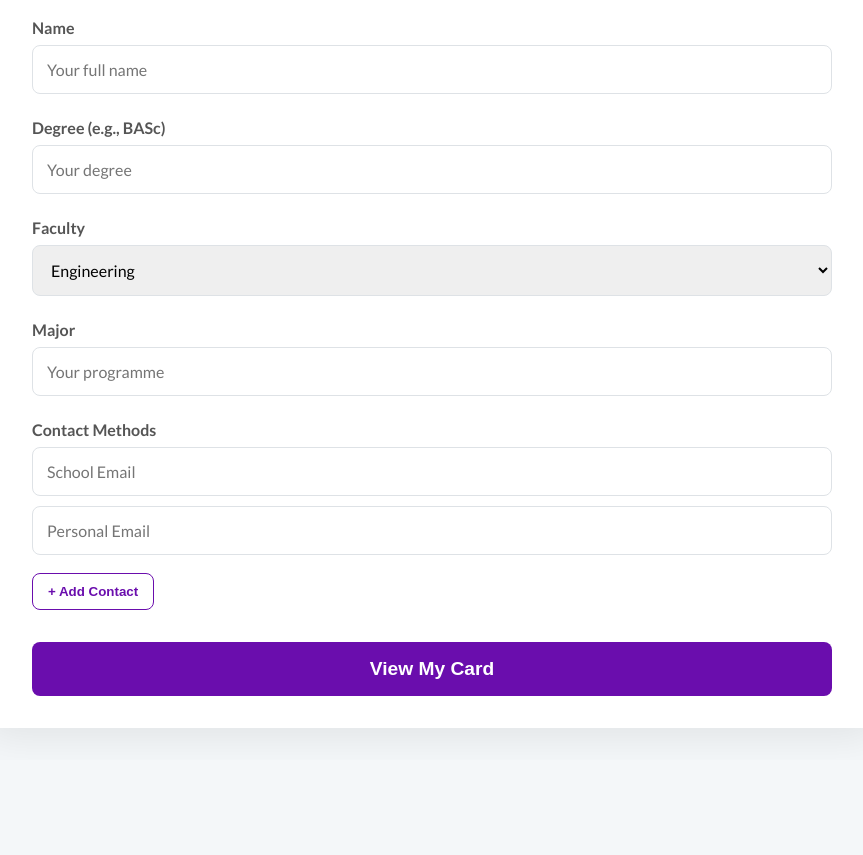
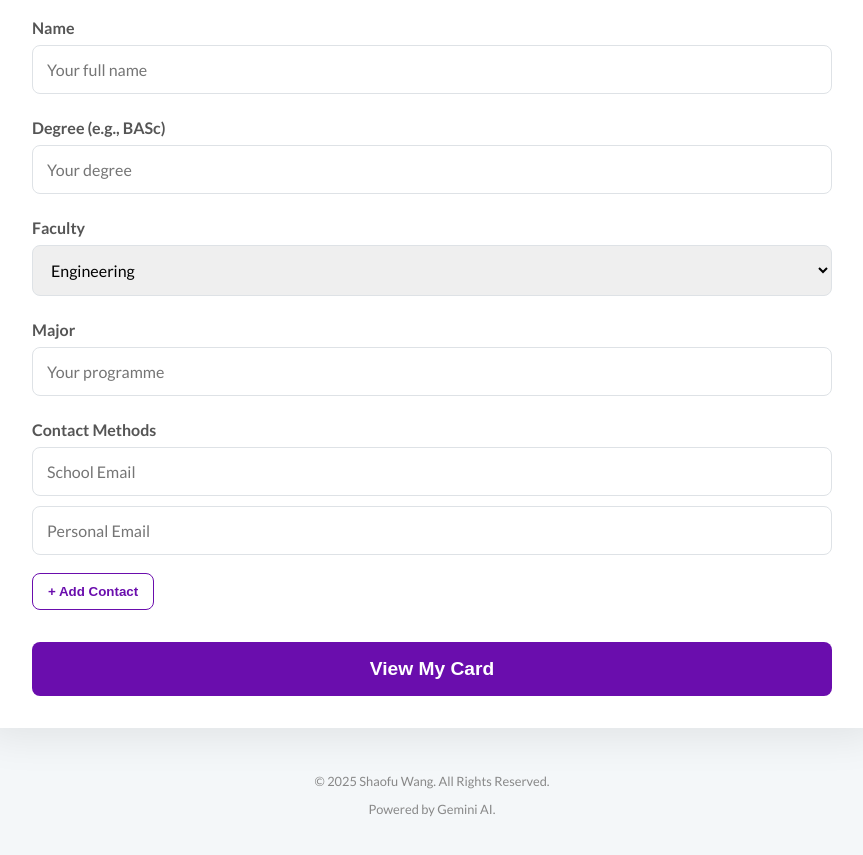
Before and after one commit to Alessio1Wong/UW_business_card, a plain HTML site: page index.html in a window 1280 px wide. Shown: the part 161-1016 px from the top of the page, without its empty margins (208-1071 px from the left). Before the commit the page ends 921 px from the top, so only its background shows below. Drawn offline with nearby package versions, Linux system fonts and the light colour scheme.

Commit message:
Add files via upload

```diff
--- a/index.html
+++ b/index.html
@@ -25,8 +25,9 @@
             background-color: var(--background-color);
             font-family: 'Lato', 'Noto Sans TC', sans-serif;
             display: flex;
+            flex-direction: column; /* Allow footer to sit below */
             justify-content: center;
-            align-items: flex-start; /* Changed to flex-start for better alignment on long pages */
+            align-items: center;
             min-height: 100vh;
             margin: 0;
             padding: 2rem;
@@ -233,7 +234,7 @@
 
         .contact-section {
             position: absolute;
-            right: 25px; /* Moved left by ~2.5cm (95px) */
+            right: 25px; /* Controls distance from the right edge */
             top: 50%;
             transform: translateY(-50%);
             text-align: left;
@@ -257,6 +258,15 @@
             max-height: 100%;
             object-fit: contain;
         }
+
+        /* --- Footer Styles --- */
+        .footer {
+            text-align: center;
+            margin-top: 2rem;
+            color: #888;
+            font-size: 0.8rem;
+        }
+
     </style>
 </head>
 <body>
@@ -336,6 +346,11 @@
         </div>
     </div>
 
+    <footer class="footer">
+        <p>&copy; 2025 Shaofu Wang. All Rights Reserved.</p>
+        <p>Powered by Gemini AI.</p>
+    </footer>
+
     <script>
         // --- Color Mapping ---
         const facultyColors = {
@@ -356,6 +371,8 @@
         const addContactBtn = document.getElementById('add-contact-btn');
         const contactsContainer = document.getElementById('additional-contacts-container');
         const facultyInput = document.getElementById('faculty-input');
+        const footer = document.querySelector('.footer');
+
 
         // --- Event Listeners ---
 
@@ -397,12 +414,14 @@
             renderCard();
             formPage.style.display = 'none';
             cardPage.style.display = 'flex';
+            footer.style.display = 'block'; // Show footer on card page
         });
 
         // Switch back to form page
         backToFormBtn.addEventListener('click', () => {
             cardPage.style.display = 'none';
             formPage.style.display = 'block';
+            footer.style.display = 'block'; // Keep footer visible on form page
         });
 
         // --- Main Functions ---
@@ -450,8 +469,8 @@
                 const backImageBlob = await new Promise(resolve => backCanvas.toBlob(resolve, 'image/png'));
 
                 // Add blobs to zip
-                zip.file("card_front.png", frontImageBlob);
-                zip.file("card_back.png", backImageBlob);
+                zip.file("business_card_front.png", frontImageBlob);
+                zip.file("business_card_back.png", backImageBlob);
 
                 // Generate and trigger download
                 const content = await zip.generateAsync({ type: "blob" });
@@ -478,6 +497,7 @@
             const initialFaculty = facultyInput.value;
             const initialColor = facultyColors[initialFaculty] || '#4D2C91';
             document.documentElement.style.setProperty('--primary-color', initialColor);
+            footer.style.display = 'block'; // Make sure footer is visible initially
         }
 
         init();
```
